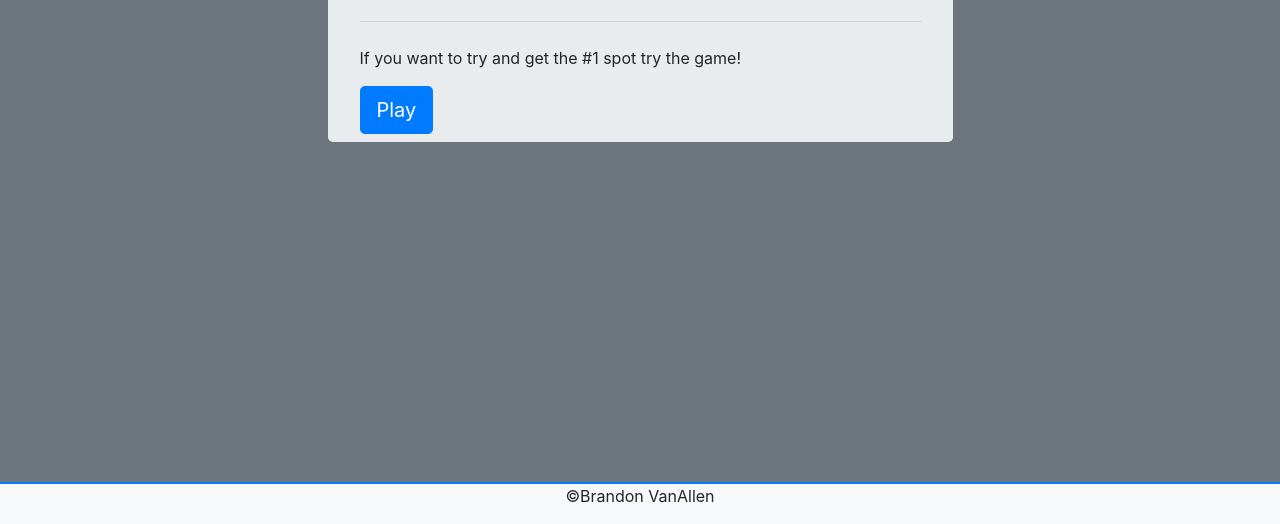
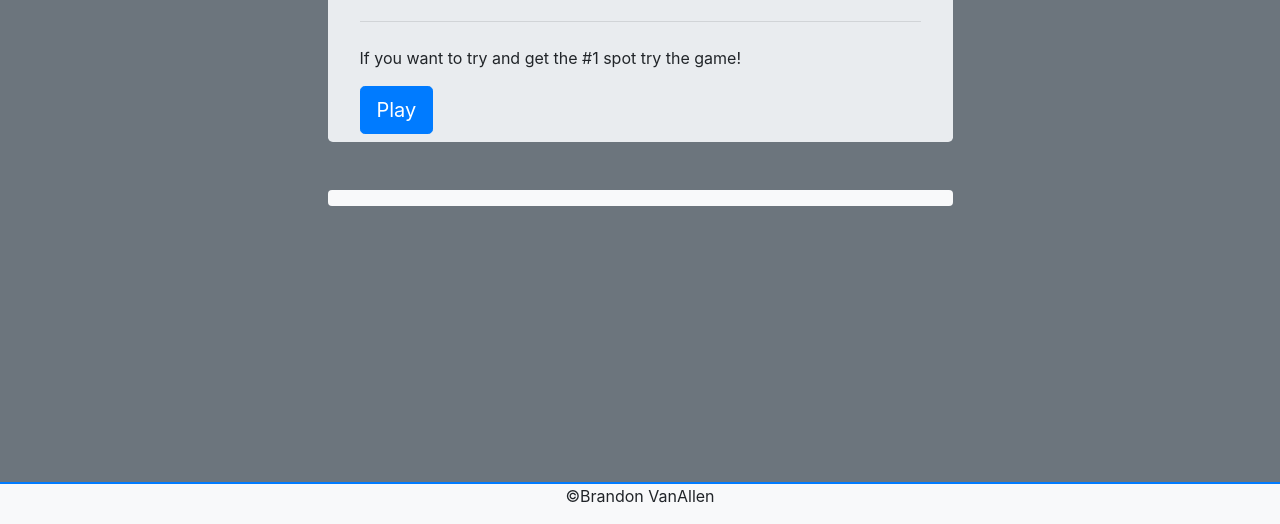
Before and after one commit to BrandonVA/Code-Quiz, a plain HTML site: page high-scores.html in a window 1280 px wide. Shown: the part 276-800 px from the top of the page. Drawn offline with nearby package versions, Linux system fonts and the light colour scheme.

Commit message:
cleaned up code added comments and added a style to highscore page adding padding

```diff
--- a/Assests/css/style.css
+++ b/Assests/css/style.css
@@ -7,17 +7,18 @@ body {
     flex-direction: column;
     background-color: #6c757d;
 }
+
+
+/* --------------------Styles for header and nav----------------------------------------------------------------- */
 header nav {
     background-color: #e9ecef;
 }
-
 .inlie-block {
     display: inline-block;
 }
 
 
-
-
+/*  ------------------ Styles for main content sections where questions and data is being displayed ------------------*/
 #time-left {
     display: none;
 }
@@ -26,6 +27,8 @@ li {
     margin-bottom: 10px;
 }
 
+
+/* -----------------------------Styles for background of right or wrong answers in main content -----------------------*/
 .correct {
     background-color: rgba(6, 241, 6, 0.521);
 }
@@ -33,12 +36,26 @@ li {
     background-color: rgba(247, 67, 67, 0.692);
 }
 
+
+
+
+/* -------------------------------Footer------------------------------------------------------ */
+
 footer {
     margin-top: auto;
     border-top: 2px solid #007bff;
 
 }
 
+
+/* ------------------------------High Scores page---------------------------------------------------- */
+#list-of-scores  {
+    padding-bottom: .5rem;
+    padding-top: .5rem;
+}
+
+
+/* ---------------------------Break point ----------------------------------------------- */
 @media (max-width: 1200px) {
     .display-4 {
         font-size: 2.5rem;
```
